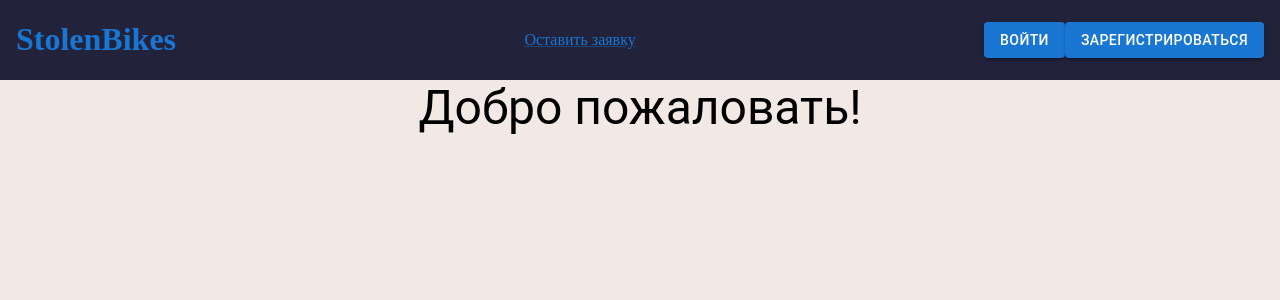
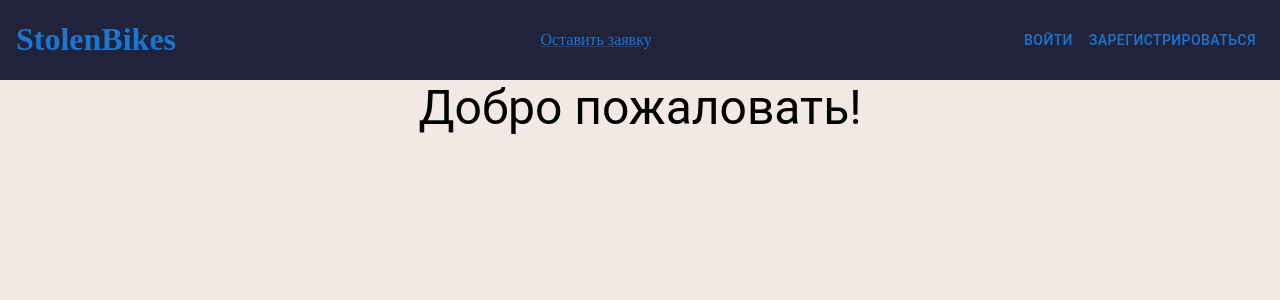
Before and after one commit to slowsleep/stolen-bikes, a React (Vite) app: page / in a window 1280 px wide. Shown: the top 300 px of the page. Built offline with nearby package versions, Linux system fonts and the light colour scheme.

Commit message:
Edit buttons

```diff
--- a/src/components/Header/Header.jsx
+++ b/src/components/Header/Header.jsx
@@ -24,8 +24,8 @@ const Header = () => {
                     </Link>
                 </nav>
                 <div>
-                    <Button variant="contained">Войти</Button>
-                    <Button variant="contained">Зарегистрироваться</Button>
+                    <Link><Button>Войти</Button></Link>
+                    <Link to="sign-up" component={RouterLink}><Button>Зарегистрироваться</Button></Link>
                 </div>
             </Box>
         </header>
```
